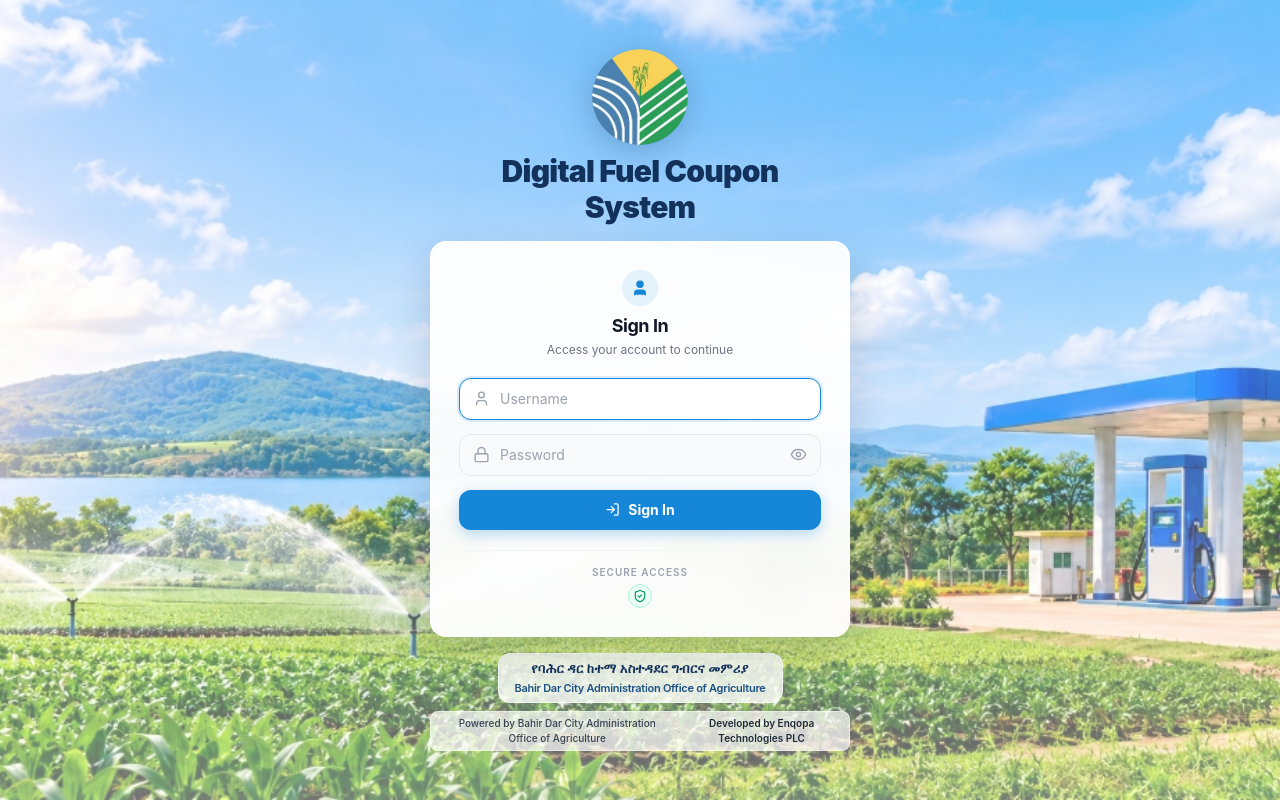
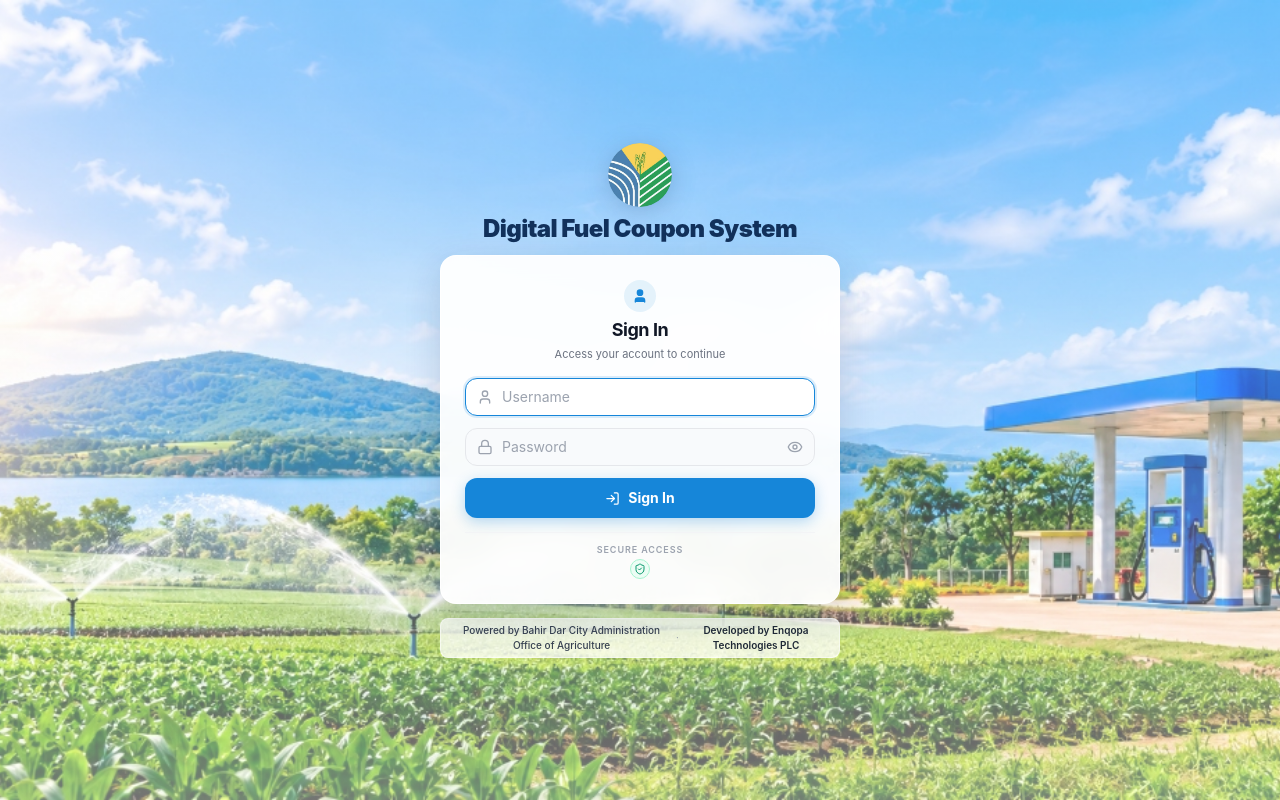
Before and after one commit to Lealem-star/IRFA, a React (Vite) app in the folder client/: page /login in a window 1280 px wide. Built offline with nearby package versions, Linux system fonts and the light colour scheme.

Commit message:
fix: render Digital Fuel Coupon System in single line and compact login layout to fit window

```diff
--- a/client/src/components/common/Sidebar.tsx
+++ b/client/src/components/common/Sidebar.tsx
@@ -132,8 +132,7 @@ export const Sidebar: React.FC = () => {
                   key={item.path}
                   to={item.path}
                   className={({ isActive }) =>
-                    `flex items-center gap-3 w-full px-3 py-2.5 rounded-[10px] text-[13px] font-medium transition-colors ${
-                      isActive
+                    `flex items-center gap-3 w-full px-3 py-2.5 rounded-[10px] text-[13px] font-medium transition-colors ${isActive
                       ? 'bg-[#244465] text-white shadow-sm'
                       : 'text-[#c8d4e5] hover:bg-[#223b5a] hover:text-white'
                     }`
--- a/client/src/pages/LoginPage.tsx
+++ b/client/src/pages/LoginPage.tsx
@@ -39,18 +39,18 @@ export const LoginPage: React.FC = () => {
 
   return (
     <div
-      className="min-h-screen w-full relative flex flex-col justify-between items-center py-6 px-4 bg-cover bg-center bg-no-repeat selection:bg-blue-100 selection:text-blue-900"
+      className="min-h-screen h-screen w-full relative flex flex-col justify-center items-center py-3 px-4 bg-cover bg-center bg-no-repeat selection:bg-blue-100 selection:text-blue-900 overflow-hidden"
       style={{ backgroundImage: "url('/branding/login-bg.jpg')" }}
     >
       {/* Subtle translucent overlay for perfect contrast while keeping the landscape vivid */}
       <div className="absolute inset-0 bg-gradient-to-b from-white/35 via-white/20 to-white/45 pointer-events-none" />
 
       {/* Main Centered Column */}
-      <div className="w-full max-w-[420px] my-auto relative z-10 flex flex-col items-center">
-        {/* ================= Institutional Branding Header (Logo & Title Only) ================= */}
-        <div className="text-center mb-4 flex flex-col items-center">
-          {/* 1. Real SVG Logo Emblem */}
-          <div className="w-20 h-20 sm:w-24 sm:h-24 mb-2 drop-shadow-[0_6px_16px_rgba(18,49,91,0.25)] transition-transform hover:scale-105 duration-300">
+      <div className="w-full max-w-[400px] my-auto relative z-10 flex flex-col items-center">
+        {/* ================= Institutional Branding Header (Logo & Single-Line Title) ================= */}
+        <div className="text-center mb-2.5 flex flex-col items-center">
+          {/* 1. Real SVG Logo Emblem - Compact */}
+          <div className="w-14 h-14 sm:w-16 sm:h-16 mb-1.5 drop-shadow-[0_4px_12px_rgba(18,49,91,0.2)] transition-transform hover:scale-105 duration-300">
             <img
               src="/branding/irfa-mark.svg"
               alt="Digital Fuel Coupon System Emblem"
@@ -61,35 +61,35 @@ export const LoginPage: React.FC = () => {
             />
           </div>
 
-          {/* 2. Digital Fuel Coupon System Title */}
-          <h1 className="text-2xl sm:text-3xl font-black text-[#12315B] tracking-tight leading-tight text-center drop-shadow-xs max-w-[340px]">
+          {/* 2. Digital Fuel Coupon System Title - Guaranteed Single Line */}
+          <h1 className="text-xl sm:text-2xl font-black text-[#12315B] tracking-tight leading-tight text-center drop-shadow-xs whitespace-nowrap">
             Digital Fuel Coupon System
           </h1>
         </div>
 
         {/* ================= Single Compact White Login Card ================= */}
-        <div className="w-full bg-white/95 backdrop-blur-md border border-white/90 rounded-2xl shadow-[0_16px_40px_rgba(16,40,75,0.18)] p-6 sm:p-7">
-          <div className="text-center mb-5">
-            <div className="inline-flex items-center justify-center w-9 h-9 rounded-full bg-[#1686D9]/10 text-[#1686D9] mb-1.5 shadow-xs">
-              <User size={18} className="fill-[#1686D9]" />
+        <div className="w-full bg-white/95 backdrop-blur-md border border-white/90 rounded-2xl shadow-[0_12px_36px_rgba(16,40,75,0.16)] p-5 sm:p-6">
+          <div className="text-center mb-4">
+            <div className="inline-flex items-center justify-center w-8 h-8 rounded-full bg-[#1686D9]/10 text-[#1686D9] mb-1 shadow-xs">
+              <User size={16} className="fill-[#1686D9]" />
             </div>
-            <h3 className="text-lg font-bold text-gray-900 tracking-tight">Sign In</h3>
-            <p className="text-xs text-gray-500 mt-0.5">Access your account to continue</p>
+            <h3 className="text-base sm:text-lg font-bold text-gray-900 tracking-tight">Sign In</h3>
+            <p className="text-[11px] text-gray-500 mt-0.5">Access your account to continue</p>
           </div>
 
           {/* Error Alert */}
           {error && (
             <div
               role="alert"
-              className="mb-4 p-3 bg-red-50 border border-red-200 rounded-xl text-red-700 text-xs flex items-start gap-2.5 shadow-xs"
+              className="mb-3.5 p-2.5 bg-red-50 border border-red-200 rounded-xl text-red-700 text-xs flex items-start gap-2 shadow-xs"
             >
-              <AlertCircle size={15} className="text-red-600 shrink-0 mt-0.5" />
+              <AlertCircle size={14} className="text-red-600 shrink-0 mt-0.5" />
               <span className="leading-tight font-medium">{error}</span>
             </div>
           )}
 
           {/* Form */}
-          <form onSubmit={handleSubmit} className="space-y-3.5" noValidate>
+          <form onSubmit={handleSubmit} className="space-y-3" noValidate>
             {/* Username Field */}
             <div>
               <label
@@ -99,8 +99,8 @@ export const LoginPage: React.FC = () => {
                 Username
               </label>
               <div className="relative">
-                <div className="absolute inset-y-0 left-0 pl-3.5 flex items-center pointer-events-none text-gray-400">
-                  <User size={17} />
+                <div className="absolute inset-y-0 left-0 pl-3 flex items-center pointer-events-none text-gray-400">
+                  <User size={16} />
                 </div>
                 <input
                   id="username-input"
@@ -112,7 +112,7 @@ export const LoginPage: React.FC = () => {
                   onChange={(e) => setUsername(e.target.value)}
                   placeholder="Username"
                   disabled={loading}
-                  className="w-full pl-10 pr-3.5 py-2.5 bg-[#f8fafc] border border-gray-200 rounded-xl text-xs sm:text-sm text-gray-900 placeholder:text-gray-400 focus:outline-none focus:border-[#1686D9] focus:bg-white focus:ring-2 focus:ring-[#1686D9]/15 transition-all shadow-xs"
+                  className="w-full pl-9 pr-3 py-2 bg-[#f8fafc] border border-gray-200 rounded-xl text-xs sm:text-sm text-gray-900 placeholder:text-gray-400 focus:outline-none focus:border-[#1686D9] focus:bg-white focus:ring-2 focus:ring-[#1686D9]/15 transition-all shadow-xs"
                 />
               </div>
             </div>
@@ -126,8 +126,8 @@ export const LoginPage: React.FC = () => {
                 Password
               </label>
               <div className="relative">
-                <div className="absolute inset-y-0 left-0 pl-3.5 flex items-center pointer-events-none text-gray-400">
-                  <Lock size={17} />
+                <div className="absolute inset-y-0 left-0 pl-3 flex items-center pointer-events-none text-gray-400">
+                  <Lock size={16} />
                 </div>
                 <input
                   id="password-input"
@@ -138,16 +138,16 @@ export const LoginPage: React.FC = () => {
                   onChange={(e) => setPassword(e.target.value)}
                   placeholder="Password"
                   disabled={loading}
-                  className="w-full pl-10 pr-10 py-2.5 bg-[#f8fafc] border border-gray-200 rounded-xl text-xs sm:text-sm text-gray-900 placeholder:text-gray-400 focus:outline-none focus:border-[#1686D9] focus:bg-white focus:ring-2 focus:ring-[#1686D9]/15 transition-all shadow-xs"
+                  className="w-full pl-9 pr-9 py-2 bg-[#f8fafc] border border-gray-200 rounded-xl text-xs sm:text-sm text-gray-900 placeholder:text-gray-400 focus:outline-none focus:border-[#1686D9] focus:bg-white focus:ring-2 focus:ring-[#1686D9]/15 transition-all shadow-xs"
                 />
                 <button
                   type="button"
                   tabIndex={-1}
                   onClick={() => setShowPassword(!showPassword)}
                   aria-label={showPassword ? 'Hide password' : 'Show password'}
-                  className="absolute inset-y-0 right-0 pr-3.5 flex items-center text-gray-400 hover:text-gray-600 transition-colors"
+                  className="absolute inset-y-0 right-0 pr-3 flex items-center text-gray-400 hover:text-gray-600 transition-colors"
                 >
-                  {showPassword ? <EyeOff size={17} /> : <Eye size={17} />}
+                  {showPassword ? <EyeOff size={16} /> : <Eye size={16} />}
                 </button>
               </div>
             </div>
@@ -156,11 +156,11 @@ export const LoginPage: React.FC = () => {
             <button
               type="submit"
               disabled={loading}
-              className="w-full mt-1.5 py-2.5 px-4 bg-[#1686D9] hover:bg-[#1173bd] active:bg-[#0d5ca8] text-white rounded-xl text-xs sm:text-sm font-bold transition-all shadow-[0_4px_14px_rgba(22,134,217,0.3)] hover:shadow-[0_6px_18px_rgba(22,134,217,0.4)] disabled:opacity-50 disabled:cursor-not-allowed flex items-center justify-center gap-2 cursor-pointer"
+              className="w-full mt-1 py-2.5 px-4 bg-[#1686D9] hover:bg-[#1173bd] active:bg-[#0d5ca8] text-white rounded-xl text-xs sm:text-sm font-bold transition-all shadow-[0_4px_14px_rgba(22,134,217,0.3)] hover:shadow-[0_6px_18px_rgba(22,134,217,0.4)] disabled:opacity-50 disabled:cursor-not-allowed flex items-center justify-center gap-2 cursor-pointer"
             >
               {loading ? (
                 <>
-                  <div className="w-4 h-4 border-2 border-white/30 border-t-white rounded-full animate-spin" />
+                  <div className="w-3.5 h-3.5 border-2 border-white/30 border-t-white rounded-full animate-spin" />
                   <span>Signing In...</span>
                 </>
               ) : (
@@ -173,36 +173,23 @@ export const LoginPage: React.FC = () => {
           </form>
 
           {/* Secure Access Indicator */}
-          <div className="mt-5 pt-3.5 border-t border-gray-100 flex flex-col items-center justify-center gap-1">
-            <span className="text-[10px] font-semibold text-gray-400 uppercase tracking-widest">
+          <div className="mt-3.5 pt-2.5 border-t border-gray-100 flex flex-col items-center justify-center gap-0.5">
+            <span className="text-[9px] font-semibold text-gray-400 uppercase tracking-widest">
               Secure Access
             </span>
-            <div className="w-6 h-6 rounded-full bg-emerald-50 text-emerald-600 border border-emerald-200 grid place-items-center shadow-xs">
-              <ShieldCheck size={14} />
+            <div className="w-5 h-5 rounded-full bg-emerald-50 text-emerald-600 border border-emerald-200 grid place-items-center shadow-xs">
+              <ShieldCheck size={12} />
             </div>
           </div>
         </div>
 
-        {/* ================= Institutional Footer & Credits ================= */}
-        <footer className="w-full text-center mt-4 space-y-2 select-text">
-          {/* Institutional Identity */}
-          <div className="inline-block bg-white/80 backdrop-blur-xs px-4 py-1.5 rounded-xl shadow-xs border border-white/60">
-            <p className="text-xs sm:text-[13px] font-bold text-[#12315B] tracking-wide leading-snug">
-              የባሕር ዳር ከተማ አስተዳደር ግብርና መምሪያ
-            </p>
-            <p className="text-[11px] font-semibold text-[#1E5285] tracking-tight mt-0.5">
-              Bahir Dar City Administration Office of Agriculture
-            </p>
-          </div>
-
-          {/* Technology Credits */}
-          <div className="flex flex-col sm:flex-row items-center justify-center gap-1 sm:gap-2 text-[10px] text-gray-700 bg-white/70 backdrop-blur-xs px-3.5 py-1 rounded-lg shadow-xs border border-white/40">
+        {/* ================= Compact Footer Credits ================= */}
+        <footer className="w-full text-center mt-3 select-text">
+          <div className="inline-flex items-center justify-center gap-1.5 text-[10px] text-gray-700 bg-white/75 backdrop-blur-xs px-3 py-1 rounded-lg shadow-xs border border-white/50">
             <span className="font-medium">Powered by Bahir Dar City Administration Office of Agriculture</span>
-            <span className="hidden sm:inline text-gray-400">·</span>
+            <span className="text-gray-400">·</span>
             <span className="font-semibold text-gray-800">Developed by Enqopa Technologies PLC</span>
           </div>
-
-
         </footer>
       </div>
     </div>
--- a/client/src/pages/station/ScannerPage.tsx
+++ b/client/src/pages/station/ScannerPage.tsx
@@ -88,8 +88,8 @@ export const ScannerPage: React.FC = () => {
     } catch (err: any) {
       setError(
         err.response?.data?.rejectionReason ||
-          err.response?.data?.message ||
-          'Verification failed: Record not eligible or invalid.'
+        err.response?.data?.message ||
+        'Verification failed: Record not eligible or invalid.'
       );
     } finally {
       setLoading(false);
```
Also changed, not shown: client/public/branding/login-preview.png, 1 other file (tests, documents, lock files or other folders). Lines whose indentation alone changed are shown as unchanged.
